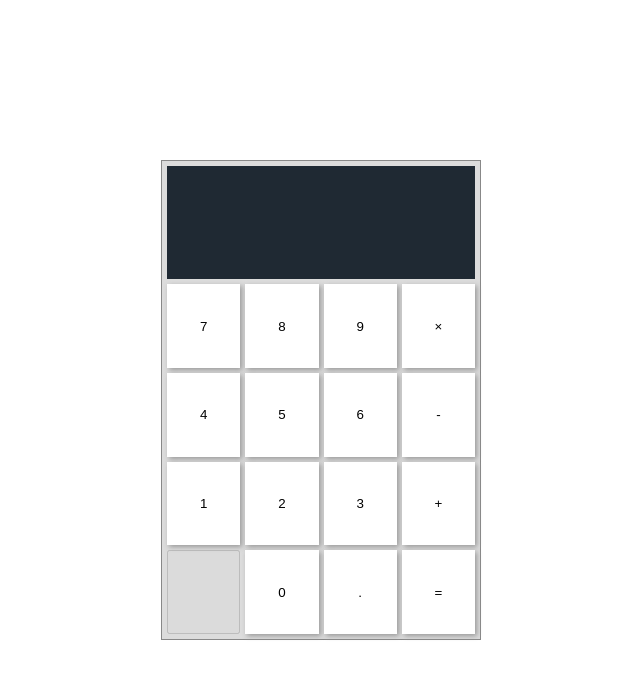
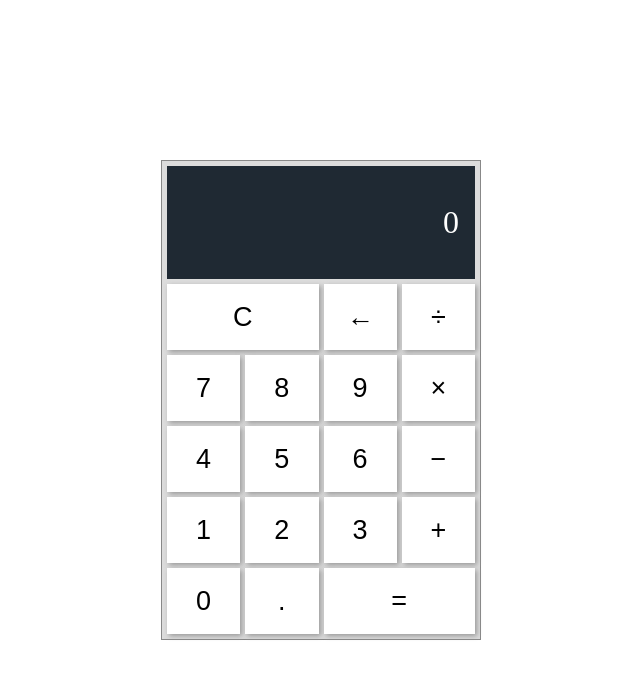
Before and after one commit to RenzoAlamo/calculator, a React (Vite) app: page / in a window 1280 px wide. Shown: the top 678 px of the page, without its empty margins (319-959 px from the left). Built offline with nearby package versions, Linux system fonts and the light colour scheme.

Commit message:
update project

```diff
--- a/index.html
+++ b/index.html
@@ -6,12 +6,13 @@
 		<link rel="canonical" href="https://calculator-react.renzoalamo.vercel.app/" />
 		<meta name="viewport" content="width=device-width, initial-scale=1.0" />
 		<meta name="description" content="Do your math operations with this simple and intuitive calculator." />
-		<meta property="og:locale" content="es_ES" />
+		<meta property="og:title" content="Calculator" />
 		<meta property="og:type" content="website" />
 		<meta property="og:url" content="https://calculator-react.renzoalamo.vercel.app/" />
-		<meta property="og:title" content="Calculator" />
 		<meta property="og:image" content="https://calculator-react.renzoalamo.vercel.app/calculator.png" />
+		<meta property="og:author" content="Renzo Alamo" />
 		<meta property="og:description" content="Do your math operations with this simple and intuitive calculator." />
+		<meta property="og:locale" content="es_ES" />
 		<title>Calculator</title>
 	</head>
 	<body>
--- a/src/App.css
+++ b/src/App.css
@@ -1,15 +1,3 @@
-* {
-	margin: 0;
-	padding: 0;
-	box-sizing: border-box;
-}
-body {
-	width: 100%;
-	height: 100vh;
-	display: flex;
-	align-items: center;
-	justify-content: center;
-}
 .calculator {
 	display: grid;
 	grid-template-rows: repeat(4, 1fr);
@@ -23,21 +11,28 @@ body {
 }
 .display {
 	width: 100%;
+  height: 100%;
+  display: flex;
 	background-color: #1f2933;
+  color:#fff;
+  font-size: xx-large;
+  align-items: center;
+  justify-content: end;
+  padding: 1rem;
 }
 .buttons {
 	grid-row: 2 / 5;
 	width: 100%;
 	display: grid;
 	grid-template-columns: repeat(4, 1fr);
-	grid-template-rows: repeat(4, 1fr);
+	grid-template-rows: repeat(5, 1fr);
 	gap: 5px;
 }
-button:not(:disabled) {
-	box-sizing: border-box;
+.buttons button:not(:disabled) {
 	border: none;
 	box-shadow: 2px 2px 5px #999;
 	background: #fff;
+  font-size: 27px;
 }
 /* button:first-child {
 	background-color: peru;
@@ -56,10 +51,10 @@ button:nth-child(6) {
 button:last-child {
 	grid-column: 2 / 4;
 } */
-button:not(:disabled):hover {
+.buttons button:not(:disabled):hover {
 	background-color: rgba(89, 6, 100, 0.568);
 }
-button:not(:disabled):active {
+.buttons button:not(:disabled):active {
 	box-shadow: -2px -2px 5px #999;
 	background-color: rgba(6, 100, 37, 0.541);
 }
--- a/src/App.tsx
+++ b/src/App.tsx
@@ -1,37 +1,63 @@
+import { CSSProperties, MouseEventHandler, useState } from "react";
 import "./App.css";
 
-const buttons: { name: string; value: number | string }[] = [
-	{ name: "7", value: 7 },
-	{ name: "8", value: 8 },
-	{ name: "9", value: 9 },
-	{ name: "×", value: "*" },
-	{ name: "4", value: 4 },
-	{ name: "5", value: 5 },
-	{ name: "6", value: 6 },
-	{ name: "-", value: "-" },
-	{ name: "1", value: 1 },
-	{ name: "2", value: 2 },
-	{ name: "3", value: 3 },
-	{ name: "+", value: "+" },
-	{ name: " ", value: 1 },
-	{ name: "0", value: 0 },
-	{ name: ".", value: "." },
-	{ name: "=", value: "=" },
+const App = () => {
+	const [display, setDisplay] = useState("0");
+	const buttons: { text: string; value: number | string; styles?: CSSProperties }[] = [
+		{ text: "C", value: "0", styles: { gridColumn: "span 2" } },
+		{ text: "←", value: -1 },
+		{ text: "÷", value: "/" },
+		{ text: "7", value: 7 },
+		{ text: "8", value: 8 },
+		{ text: "9", value: 9 },
+		{ text: "×", value: "*" },
+		{ text: "4", value: 4 },
+		{ text: "5", value: 5 },
+		{ text: "6", value: 6 },
+		{ text: "−", value: "-" },
+		{ text: "1", value: 1 },
+		{ text: "2", value: 2 },
+		{ text: "3", value: 3 },
+		{ text: "+", value: "+" },
+		{ text: "0", value: 0 },
+		{ text: ".", value: "." },
+		{ text: "=", value: "=", styles: { gridColumn: "span 2" } },
 	];
-
-const App = () => (
+	const handler: (buttonText: string) => MouseEventHandler<HTMLButtonElement> = buttonText => _ => {
+		const split = display.split(/[\+|\−|\×|\÷]/);
+		if ([display.slice(-1), buttonText].every(string => /[\+|\−|\×|\÷]/.test(string))) return;
+		if (buttonText === "←") return setDisplay(display => display.slice(0, (buttons.find(({ text }) => text === buttonText) as typeof buttons[number]).value as number));
+		if (buttonText === "C") return setDisplay((buttons.find(({ text }) => text === buttonText) as typeof buttons[number]).value as string);
+		if (buttonText === "=") {
+			if (split[split.length - 1].slice(-1) === ".") return;
+			if (!/[\+|\−|\×|\÷]/.test(display.slice(-1))) return setDisplay(display => String(eval(display.replace(/[\−|\×|\÷]/g, sign => (buttons.find(({ text }) => text === sign) as typeof buttons[number]).value as string))));
+		}
+		if (buttonText === ".") {
+			if (!split[split.length - 1]) return setDisplay(display => display.concat("0", buttonText));
+			if (split[split.length - 1].includes(buttonText)) return;
+		}
+		if (split[split.length - 1] === "0") {
+			if (buttonText === "0") return;
+			if (buttonText !== ".") return setDisplay(display => display.slice(0, -1).concat(buttonText));
+		}
+		if (split[split.length - 1].slice(-1) === "." && /[\+|\−|\×|\÷]/.test(buttonText)) return;
+		setDisplay(display => display.concat(String(buttonText)));
+	};
+	return (
 		<>
-		<div className="calculator">
-			<div className="display"></div>
-			<div className="buttons">
-				{buttons.map((button, index) => (
-					<button key={index} disabled={index === 12}>
-						{button.name}
+			<div className={"calculator"}>
+				<div className={"display"}>
+					<span>{display}</span>
+				</div>
+				<div className={"buttons"}>
+					{buttons.map(({ text, styles }, index) => (
+						<button key={index} onClick={handler(text)} style={styles}>
+							{text}
 						</button>
 					))}
 				</div>
 			</div>
 		</>
 	);
-
+};
 export default App;
--- a/src/index.css
+++ b/src/index.css
@@ -1,13 +1,12 @@
+* {
+	margin: 0;
+	padding: 0;
+	box-sizing: border-box;
+}
 body {
-  margin: 0;
-  font-family: -apple-system, BlinkMacSystemFont, 'Segoe UI', 'Roboto', 'Oxygen',
-    'Ubuntu', 'Cantarell', 'Fira Sans', 'Droid Sans', 'Helvetica Neue',
-    sans-serif;
-  -webkit-font-smoothing: antialiased;
-  -moz-osx-font-smoothing: grayscale;
+	width: 100%;
+	height: 100vh;
+	display: flex;
+	align-items: center;
+	justify-content: center;
 }
-
-code {
-  font-family: source-code-pro, Menlo, Monaco, Consolas, 'Courier New',
-    monospace;
-}
```
Lines whose indentation alone changed are shown as unchanged.
